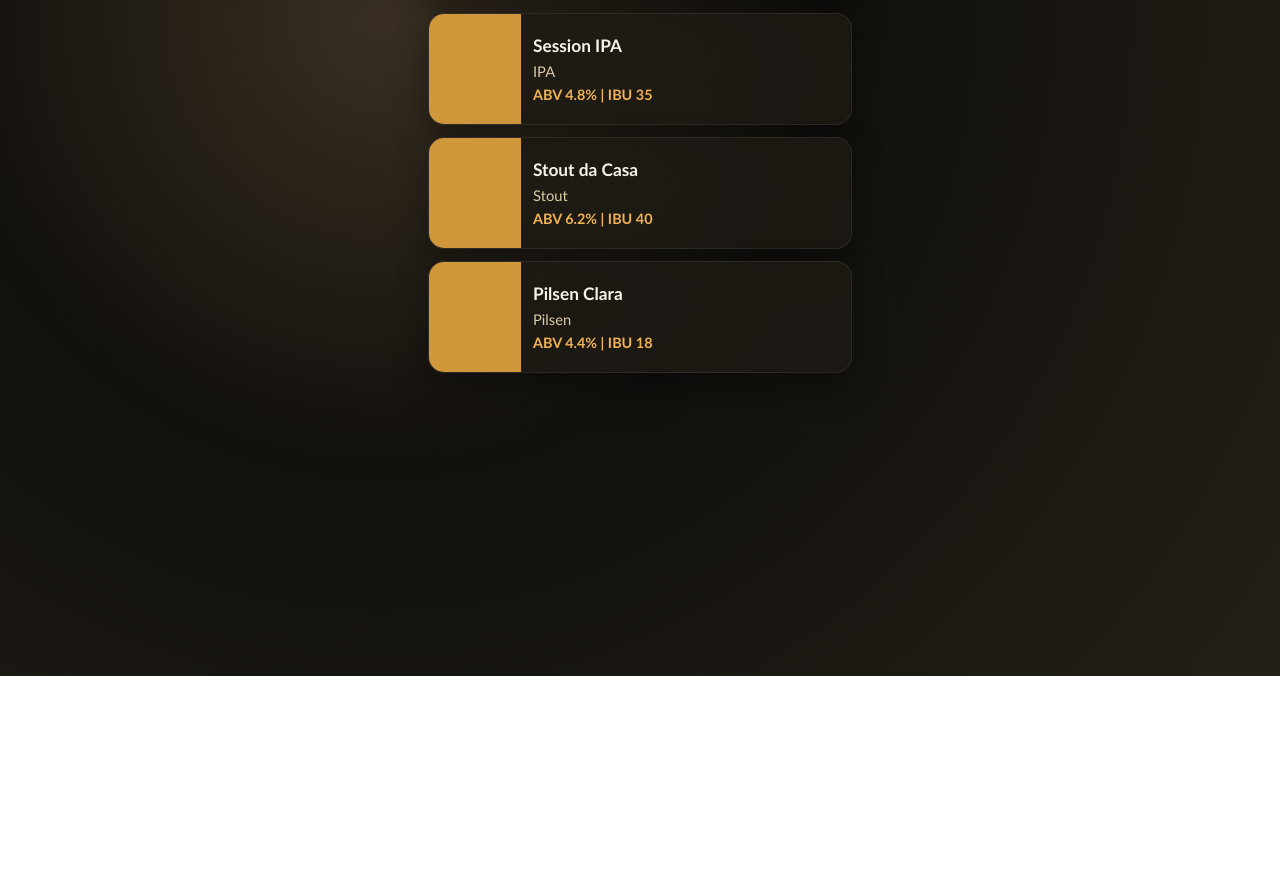
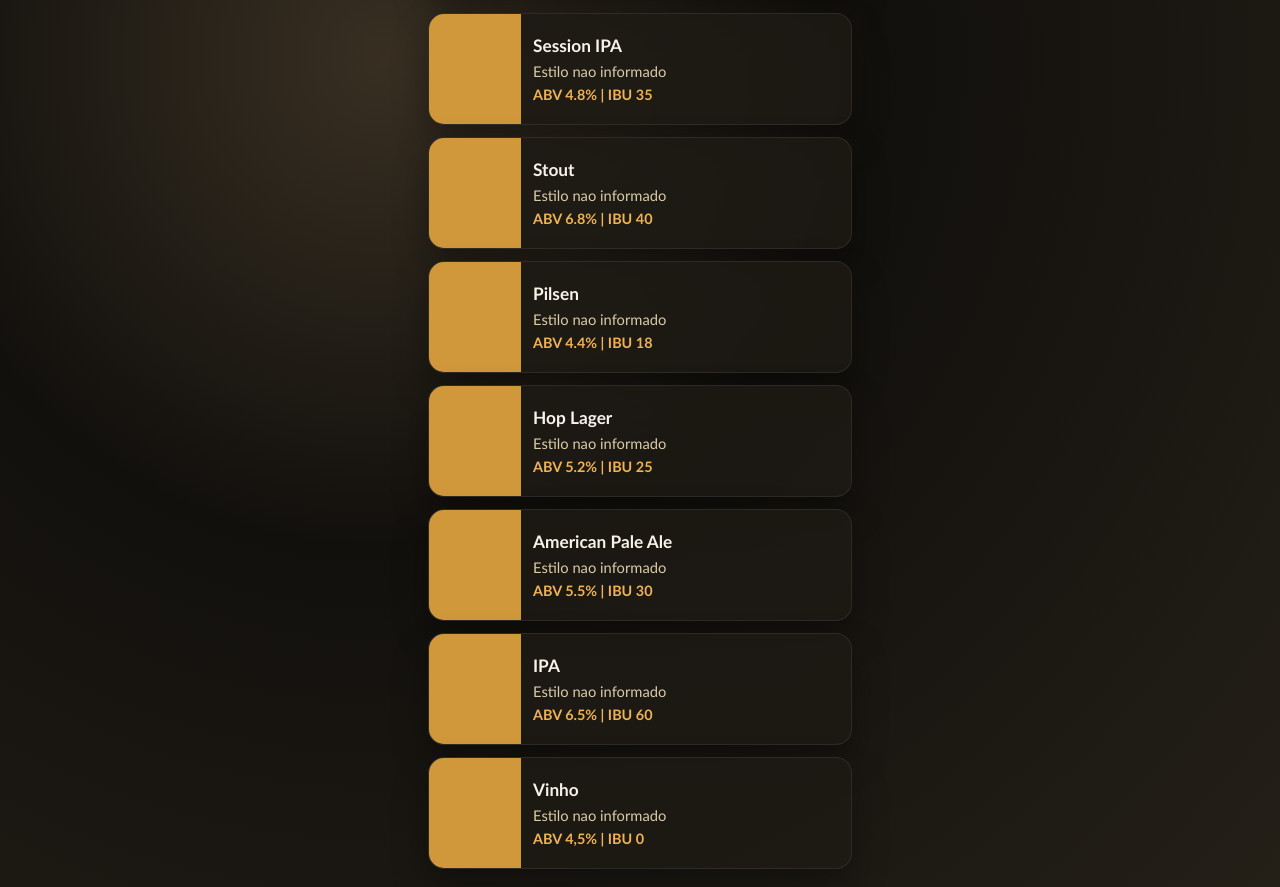
Before and after one commit to MuriloELC/torneira_obar, a plain HTML site: page index.html in a window 1280 px wide. Shown: the part 124-1011 px from the top of the page. Before the commit the page ends 800 px from the top, so only its background shows below. Drawn offline with Linux system fonts and the light colour scheme.

Commit message:
feature_alteracao_de_layout

```diff
--- a/index.html
+++ b/index.html
@@ -9,7 +9,7 @@
   <body class="page-index">
     <main class="app-shell">
       <header class="brand-bar">
-        <p class="brand-eyebrow">Casa Torneira</p>
+        <p class="brand-eyebrow">Cervejaria OBARa</p>
         <h1 class="brand-title">Tap Display</h1>
         <p class="brand-subtitle">Visao geral das torneiras</p>
       </header>
--- a/taps.json
+++ b/taps.json
@@ -3,31 +3,58 @@
     {
       "id": 1,
       "name": "Session IPA",
-      "style": "IPA",
       "abv": "4.8%",
       "ibu": 35,
       "description": "Leve, citrica e refrescante.",
-      "image": "assets/images/session-ipa.jpg",
-      "status": "Disponivel"
+      "image": "assets/images/session-ipa.jpg"
     },
     {
       "id": 2,
-      "name": "Stout da Casa",
-      "style": "Stout",
-      "abv": "6.2%",
+      "name": "Stout",
+      "abv": "6.8%",
       "ibu": 40,
       "description": "Escura, cremosa, com notas de cafe e chocolate.",
-      "image": "assets/images/stout.jpg",
-      "status": "Disponivel"
+      "image": "assets/images/stout.jpg"
     },
     {
       "id": 3,
-      "name": "Pilsen Clara",
-      "style": "Pilsen",
+      "name": "Pilsen",
       "abv": "4.4%",
       "ibu": 18,
       "description": "Maltada, equilibrada e facil de beber.",
       "image": "assets/images/pilsen.jpg"
+    },
+    {
+      "id": 4,
+      "name": "Hop Lager",
+      "abv": "5.2%",
+      "ibu": 25,
+      "description": "Leve, com notas de laranja e limao.",
+      "image": "assets/images/hop-lager.jpg"
+    },
+    {
+      "id": 5,
+      "name": "American Pale Ale",
+      "abv": "5.5%",
+      "ibu": 30,
+      "description": "Equilibrada, com notas de frutas tropicais e caramelo.",
+      "image": "assets/images/american-pale-ale.jpg"
+    },
+    {
+      "id": 6,
+      "name": "IPA",
+      "abv": "6.5%",
+      "ibu": 60,
+      "description": "Intensa, com amargor pronunciado e notas de frutas cítricas.",
+      "image": "assets/images/ipa.jpg"
+    },
+    {
+      "id": 7,
+      "name": "Vinho",
+      "abv": "4,5%",
+      "ibu": 0,
+      "description": "Leve e refrescante para adoçar o dia.",
+      "image": "assets/images/vinho.jpg"
     }
   ]
 }
```
Also changed, not shown: tap.html (+1 -1 lines).
